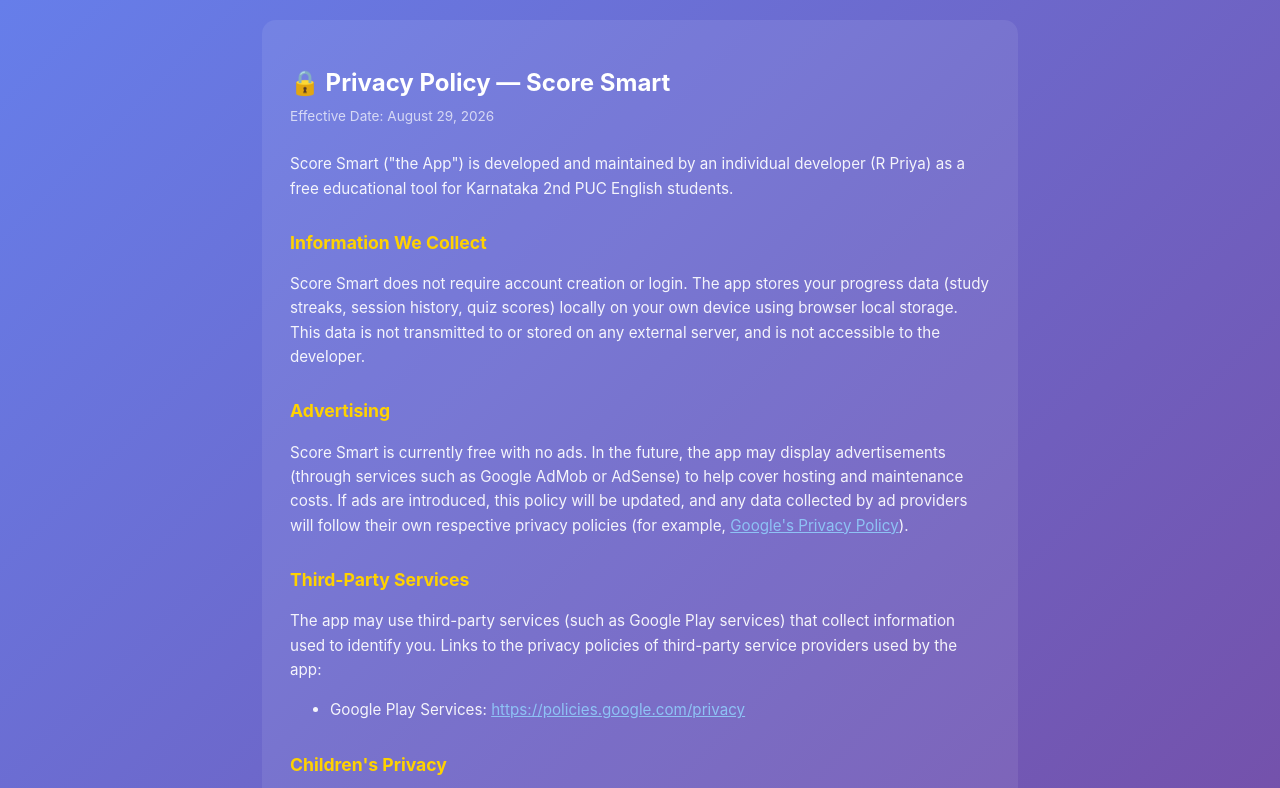
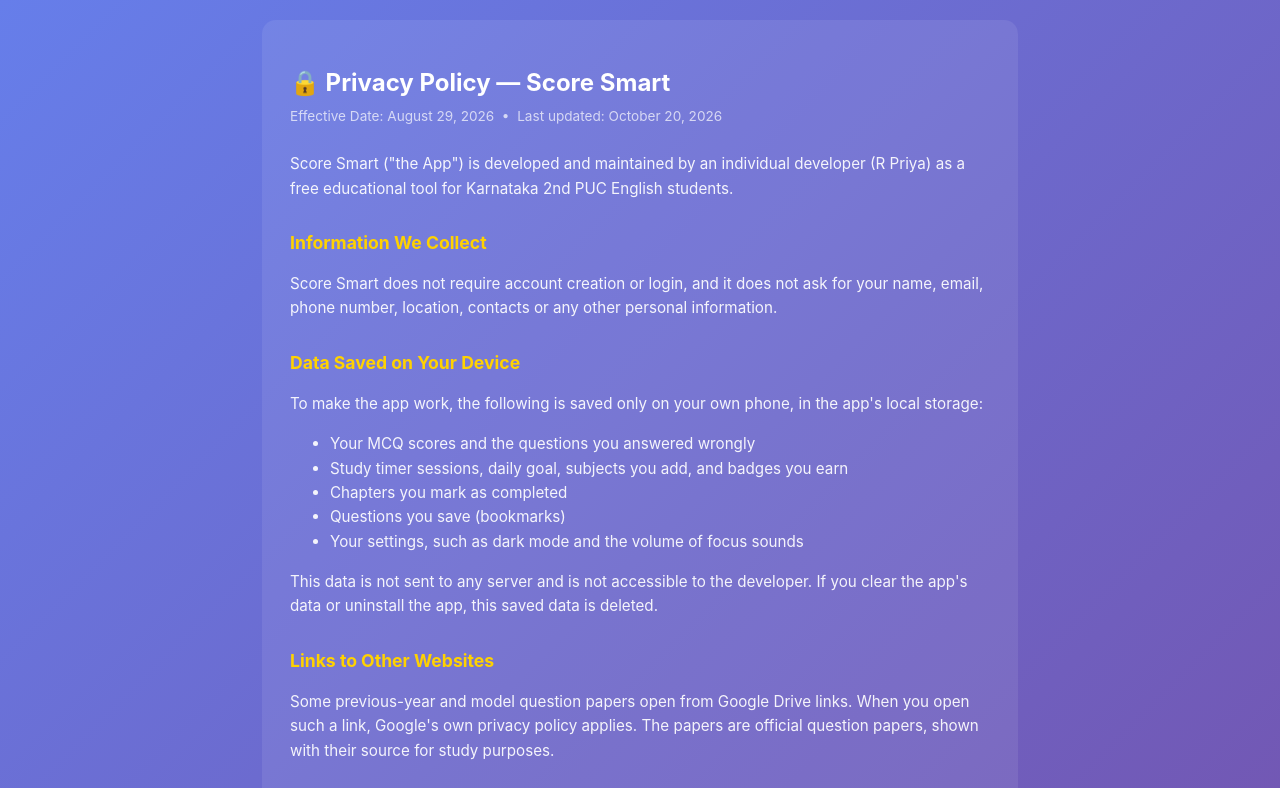
Before and after one commit to rpriya9606-cmyk/score-smart, a plain HTML site: page privacy.html in a window 1280 px wide. Shown: the top 788 px of the page. Drawn offline with Linux system fonts and the light colour scheme.

Commit message:
Revise privacy policy details and data saved section
Updated privacy policy to include last updated date and clarify data collection practices.

```diff
--- a/privacy.html
+++ b/privacy.html
@@ -30,12 +30,26 @@
 <body>
 <div class="container">
     <h1>🔒 Privacy Policy — Score Smart</h1>
-    <div class="updated">Effective Date: August 29, 2026</div>
+    <div class="updated">Effective Date: August 29, 2026 &nbsp;•&nbsp; Last updated: October 20, 2026</div>
 
     <p>Score Smart ("the App") is developed and maintained by an individual developer (R Priya) as a free educational tool for Karnataka 2nd PUC English students.</p>
 
     <h2>Information We Collect</h2>
-    <p>Score Smart does not require account creation or login. The app stores your progress data (study streaks, session history, quiz scores) locally on your own device using browser local storage. This data is not transmitted to or stored on any external server, and is not accessible to the developer.</p>
+    <p>Score Smart does not require account creation or login, and it does not ask for your name, email, phone number, location, contacts or any other personal information.</p>
+
+    <h2>Data Saved on Your Device</h2>
+    <p>To make the app work, the following is saved only on your own phone, in the app's local storage:</p>
+    <ul>
+        <li>Your MCQ scores and the questions you answered wrongly</li>
+        <li>Study timer sessions, daily goal, subjects you add, and badges you earn</li>
+        <li>Chapters you mark as completed</li>
+        <li>Questions you save (bookmarks)</li>
+        <li>Your settings, such as dark mode and the volume of focus sounds</li>
+    </ul>
+    <p>This data is not sent to any server and is not accessible to the developer. If you clear the app's data or uninstall the app, this saved data is deleted.</p>
+
+    <h2>Links to Other Websites</h2>
+    <p>Some previous-year and model question papers open from Google Drive links. When you open such a link, Google's own privacy policy applies. The papers are official question papers, shown with their source for study purposes.</p>
 
     <h2>Advertising</h2>
     <p>Score Smart is currently free with no ads. In the future, the app may display advertisements (through services such as Google AdMob or AdSense) to help cover hosting and maintenance costs. If ads are introduced, this policy will be updated, and any data collected by ad providers will follow their own respective privacy policies (for example, <a href="https://policies.google.com/privacy" target="_blank">Google's Privacy Policy</a>).</p>
```
